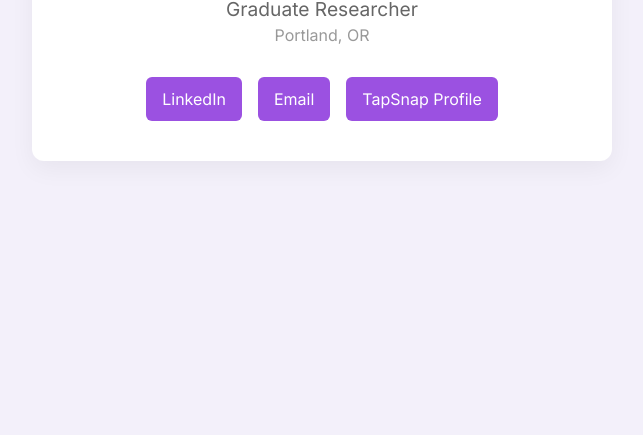
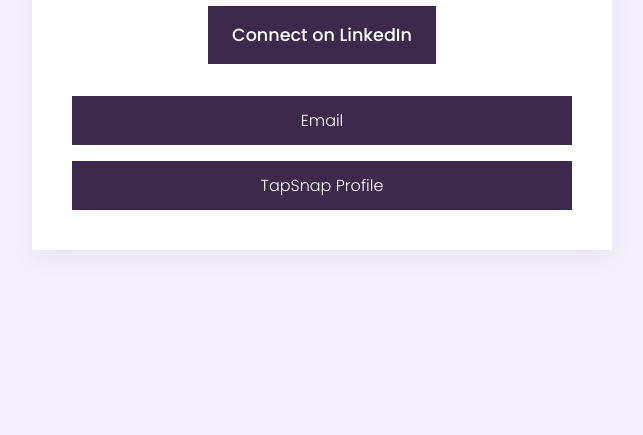
Before and after one commit to arielleisakharov/contactpage, a plain HTML site: page index.html in a window 1280 px wide. Shown: the part 365-800 px from the top of the page, without its empty margins (318-961 px from the left). Drawn offline with Linux system fonts and the light colour scheme.

Commit message:
Update index.html

```diff
--- a/index.html
+++ b/index.html
@@ -4,18 +4,17 @@
   <meta charset="UTF-8" />
   <meta name="viewport" content="width=device-width, initial-scale=1.0" />
   <title>Arielle Isakharov</title>
-  <link href="https://fonts.googleapis.com/css2?family=Inter:wght@400;600&display=swap" rel="stylesheet">
+  <link href="https://fonts.googleapis.com/css2?family=Poppins:wght@300;500&display=swap" rel="stylesheet">
   <style>
     :root {
-      --primary: #9B51E1;
+      --primary: #3c2a4d; /* subtle purple-black */
       --light-bg: #f3f0fa;
-      --dark-purple: #5e3ea1;
-      --text: #333;
+      --text: #2c2c2c;
     }
 
     body {
       margin: 0;
-      font-family: 'Inter', sans-serif;
+      font-family: 'Poppins', sans-serif;
       background: var(--light-bg);
       color: var(--text);
       display: flex;
@@ -27,7 +26,7 @@
     .card {
       background: #fff;
       padding: 2.5rem;
-      border-radius: 12px;
+      border-radius: 0; /* squared edges */
       box-shadow: 0 8px 24px rgba(0,0,0,0.05);
       max-width: 500px;
       width: 90%;
@@ -36,24 +35,30 @@
 
     .name {
       font-size: 2rem;
-      font-weight: 600;
+      font-weight: 500;
       color: var(--primary);
       margin-bottom: 0.5rem;
     }
 
     .title {
       font-size: 1.2rem;
+      font-weight: 300;
       color: #666;
       margin-bottom: 0.25rem;
     }
 
     .location {
       font-size: 1rem;
+      font-weight: 300;
       color: #999;
       margin-bottom: 2rem;
     }
 
-    .links {
+    .links-top {
+      margin-bottom: 2rem;
+    }
+
+    .links-bottom {
       display: flex;
       flex-direction: column;
       gap: 1rem;
@@ -64,22 +69,21 @@
       color: #fff;
       text-decoration: none;
       padding: 0.75rem 1rem;
-      border-radius: 6px;
-      font-weight: 500;
+      border-radius: 0; /* squared buttons */
+      font-weight: 300;
       transition: background 0.3s ease;
       border: none;
       display: inline-block;
     }
 
     .link-button:hover {
-      background: var(--dark-purple);
+      background: #2a1f36;
     }
 
-    @media (min-width: 600px) {
-      .links {
-        flex-direction: row;
-        justify-content: center;
-      }
+    .linkedin-button {
+      font-size: 1.1rem;
+      font-weight: 500;
+      padding: 1rem 1.5rem;
     }
   </style>
 </head>
@@ -89,8 +93,11 @@
     <div class="title">Graduate Researcher</div>
     <div class="location">Portland, OR</div>
 
-    <div class="links">
-      <a class="link-button" href="https://www.linkedin.com/in/arielle-isakharov" target="_blank">LinkedIn</a>
+    <div class="links-top">
+      <a class="link-button linkedin-button" href="https://www.linkedin.com/in/arielle-isakharov" target="_blank">Connect on LinkedIn</a>
+    </div>
+
+    <div class="links-bottom">
       <a class="link-button" href="mailto:arielleisakharov@gmail.com">Email</a>
       <a class="link-button" href="https://tapsnap.me/arielle_isakharov/" target="_blank">TapSnap Profile</a>
     </div>
```
